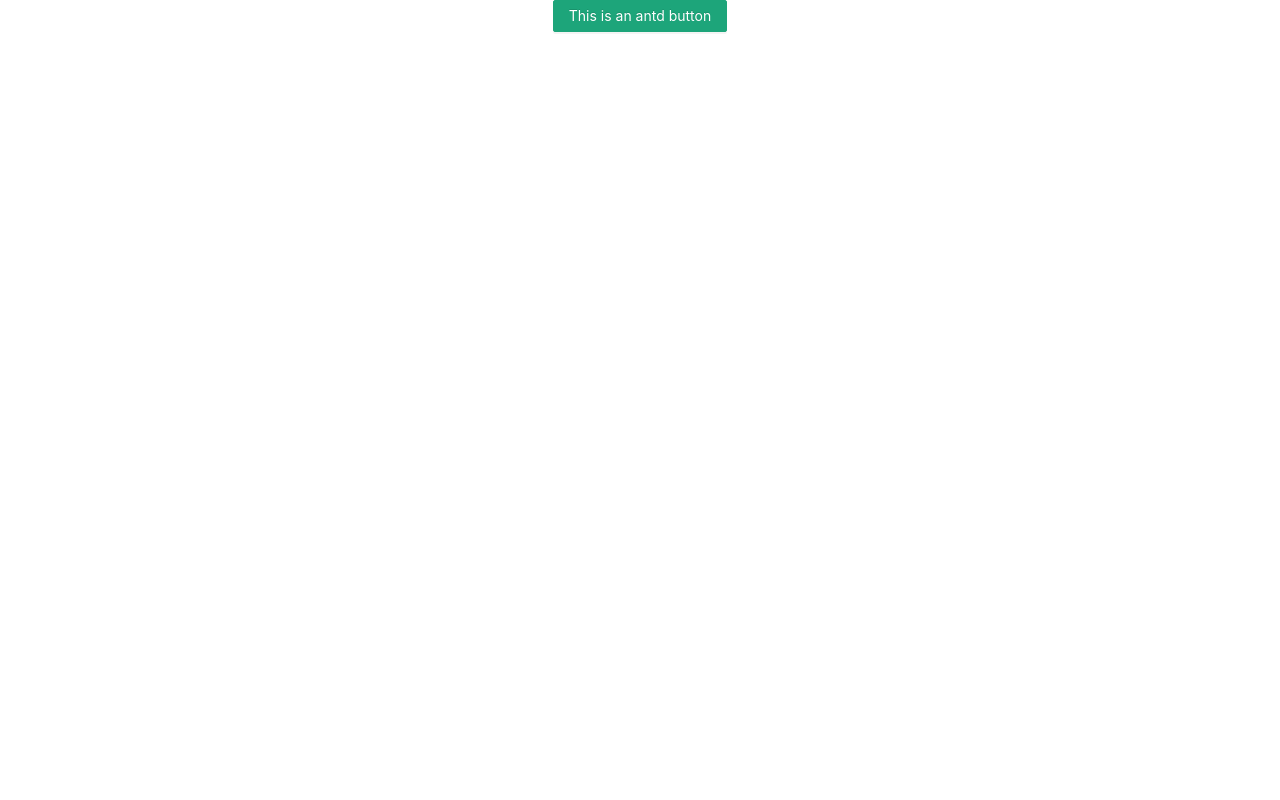
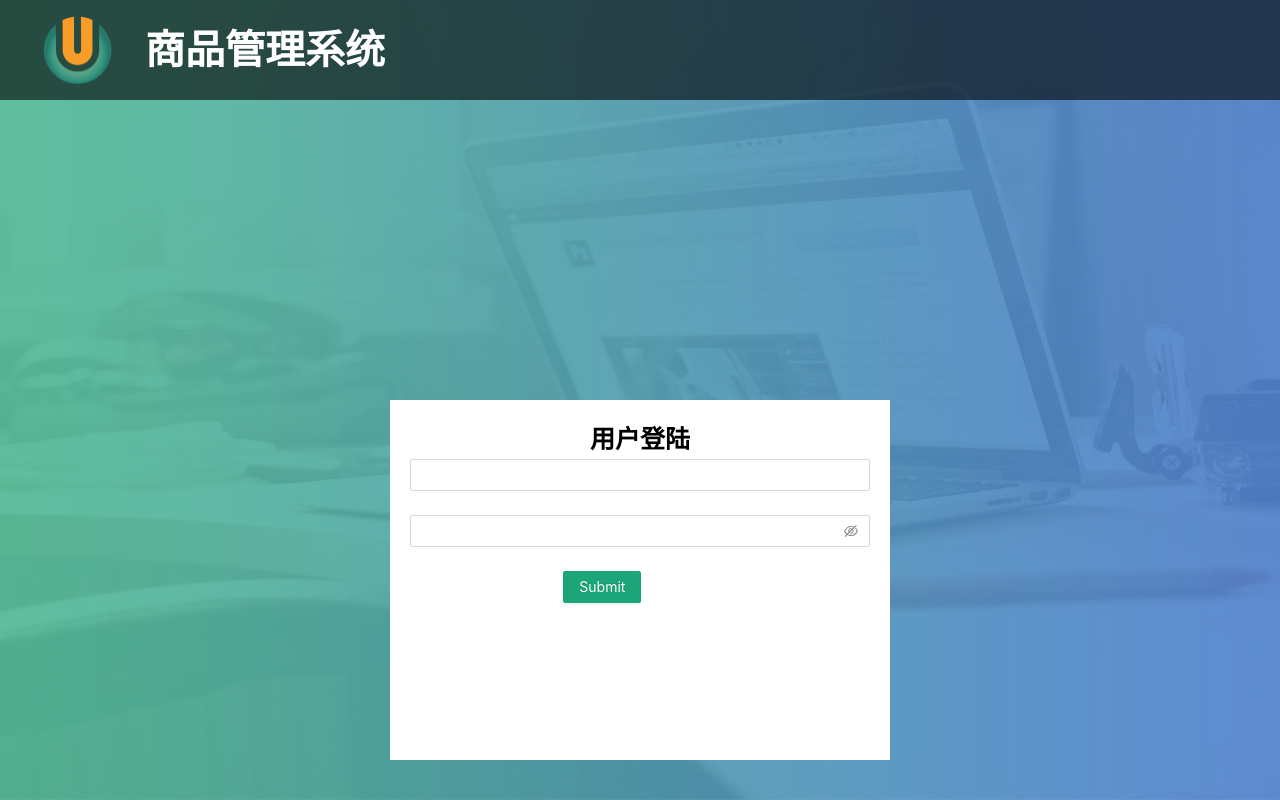
Before and after one commit to chenwenzhuo/react_admin_client_rfc, a React (Create React App) app: page /login in a window 1280 px wide. Built offline with nearby package versions, Linux system fonts and the light colour scheme.

Commit message:
搭建应用基本路由和登陆页面结构

```diff
--- /dev/null
+++ b/public/css/custom.css
@@ -0,0 +1,9 @@
+body, html {
+    width: 100%;
+    height: 100%;
+}
+
+#root {
+    width: 100%;
+    height: 100%;
+}
--- /dev/null
+++ b/public/css/reset.css
@@ -0,0 +1,75 @@
+/*! minireset.css v0.0.6 | MIT License | github.com/jgthms/minireset.css */
+html,
+body,
+p,
+ol,
+ul,
+li,
+dl,
+dt,
+dd,
+blockquote,
+figure,
+fieldset,
+legend,
+textarea,
+pre,
+iframe,
+hr,
+h1,
+h2,
+h3,
+h4,
+h5,
+h6 {
+    margin: 0;
+    padding: 0;
+}
+
+h1,
+h2,
+h3,
+h4,
+h5,
+h6 {
+    font-size: 100%;
+    font-weight: normal;
+}
+
+ul {
+    list-style: none;
+}
+
+button,
+input,
+select {
+    margin: 0;
+}
+
+html {
+    box-sizing: border-box;
+}
+
+*, *::before, *::after {
+    box-sizing: inherit;
+}
+
+img,
+video {
+    height: auto;
+    max-width: 100%;
+}
+
+iframe {
+    border: 0;
+}
+
+table {
+    border-collapse: collapse;
+    border-spacing: 0;
+}
+
+td,
+th {
+    padding: 0;
+}
--- a/public/index.html
+++ b/public/index.html
@@ -6,6 +6,8 @@
     <meta name="viewport" content="width=device-width, initial-scale=1"/>
     <meta name="theme-color" content="#000000"/>
     <meta name="description" content="Web site created using create-react-app"/>
+    <link rel="stylesheet" href="/css/reset.css">
+    <link rel="stylesheet" href="/css/custom.css">
     <title>React App</title>
 </head>
 <body>
--- a/src/App.js
+++ b/src/App.js
@@ -1,13 +1,19 @@
 import React from 'react';
-import {Button} from "antd";
+import {BrowserRouter, Routes, Route} from "react-router-dom";
+
+import Login from "./pages/login/login";
+import Admin from "./pages/admin/admin";
 
 import './App.less';
 
 function App() {
     return (
-        <div className="App">
-            <Button type={"primary"}>This is an antd button</Button>
-        </div>
+        <BrowserRouter>
+            <Routes>
+                <Route path={'/login'} element={<Login/>}/>
+                <Route path={'/'} element={<Admin/>}/>
+            </Routes>
+        </BrowserRouter>
     );
 }
 
--- /dev/null
+++ b/src/pages/admin/admin.jsx
@@ -0,0 +1,11 @@
+import React from 'react';
+
+const Admin = () => {
+    return (
+        <div>
+            Admin Component
+        </div>
+    );
+};
+
+export default Admin;
--- /dev/null
+++ b/src/pages/login/login.jsx
@@ -0,0 +1,42 @@
+import React from 'react';
+import {Button, Form, Input} from 'antd';
+
+import './login.less';
+import logo from '../../assets/img/logo.png';
+
+function Login() {
+    return (
+        <div className={'login-container'}>
+            <div className={'login-header'}>
+                <img src={logo} alt={'logo'}/>
+                <span className={'login-title'}>商品管理系统</span>
+            </div>
+            <div className={'login-content'}>
+                <div className={'content-title'}>用户登陆</div>
+                <div className={'content-form'}>
+                    <Form name="basic" initialValues={{remember: true}}>
+                        <Form.Item name="username"
+                                   rules={[{required: true, message: '请输入用户名'},
+                                       {min: 4, message: '密码长度不少于4位'},
+                                       {max: 12, message: '密码长度不多于12位'}]}>
+                            <Input/>
+                        </Form.Item>
+
+                        <Form.Item name="password"
+                                   rules={[{required: true, message: '请输入密码',},]}>
+                            <Input.Password/>
+                        </Form.Item>
+
+                        <Form.Item wrapperCol={{offset: 8, span: 16,}}>
+                            <Button type="primary" htmlType="submit">
+                                Submit
+                            </Button>
+                        </Form.Item>
+                    </Form>
+                </div>
+            </div>
+        </div>
+    );
+}
+
+export default Login;
--- /dev/null
+++ b/src/pages/login/login.less
@@ -0,0 +1,46 @@
+.login-container {
+  width: 100%;
+  height: 100%;
+  background-image: url("../../assets/img/bg.jpg");
+  background-size: 100% 100%;
+
+  .login-header {
+    width: 100%;
+    height: 100px;
+    display: flex;
+    justify-content: flex-start;
+    align-items: center;
+    padding-left: 40px;
+    background-color: rgba(0, 0, 0, .6);
+
+    img {
+      width: 75px;
+    }
+
+    .login-title {
+      font-size: 40px;
+      font-weight: bolder;
+      color: #ffffff;
+      margin-left: 30px;
+    }
+  }
+
+  .login-content {
+    width: 500px;
+    height: 360px;
+    background-color: #ffffff;
+    margin: 300px auto 0;
+    padding: 20px;
+
+    .content-title {
+      text-align: center;
+      font-size: 25px;
+      font-weight: bolder;
+      color: #000000;
+    }
+
+    .content-form {
+
+    }
+  }
+}
```
Also changed, not shown: src/assets/img/bg.jpg (added), src/assets/img/logo.png (added).
